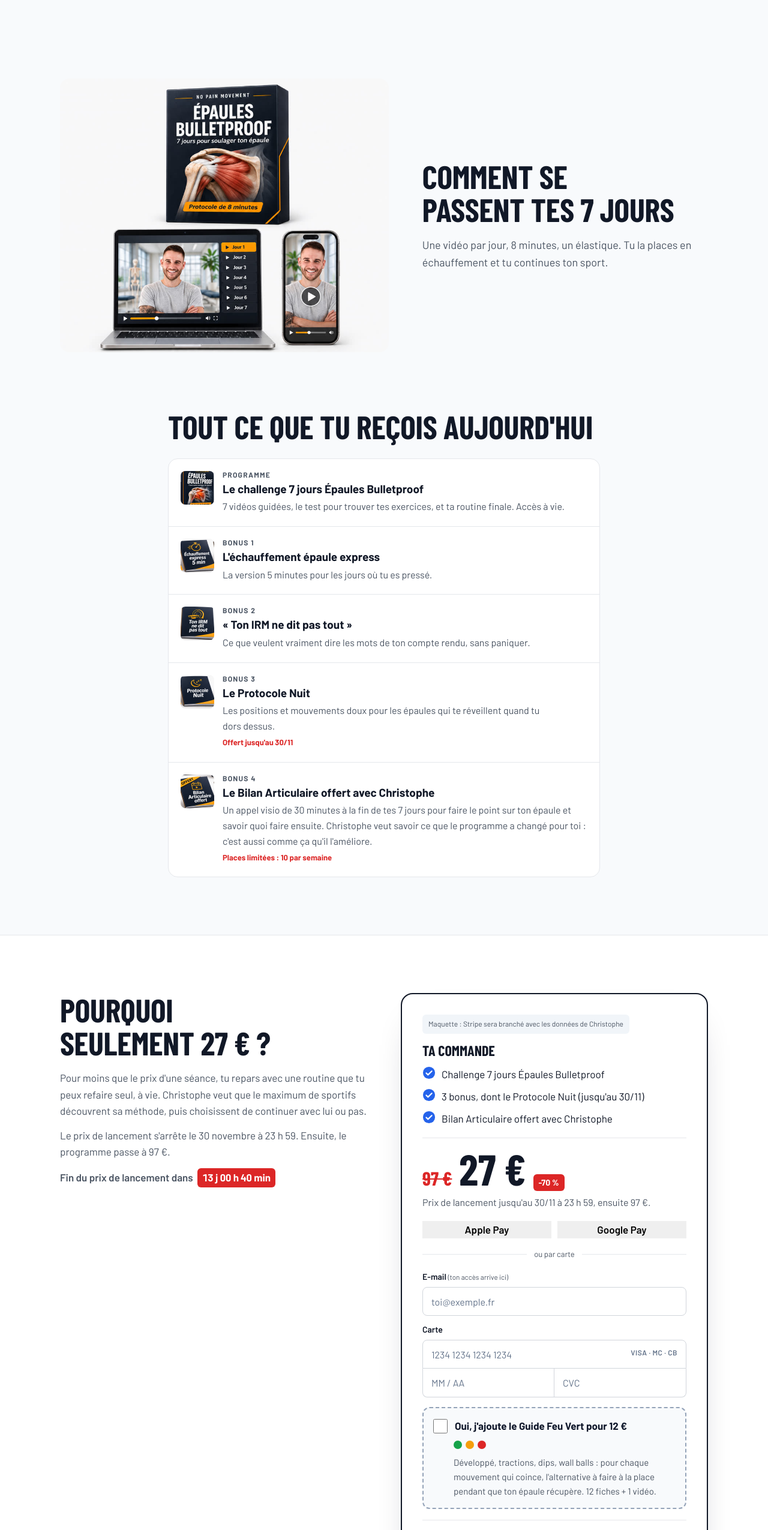
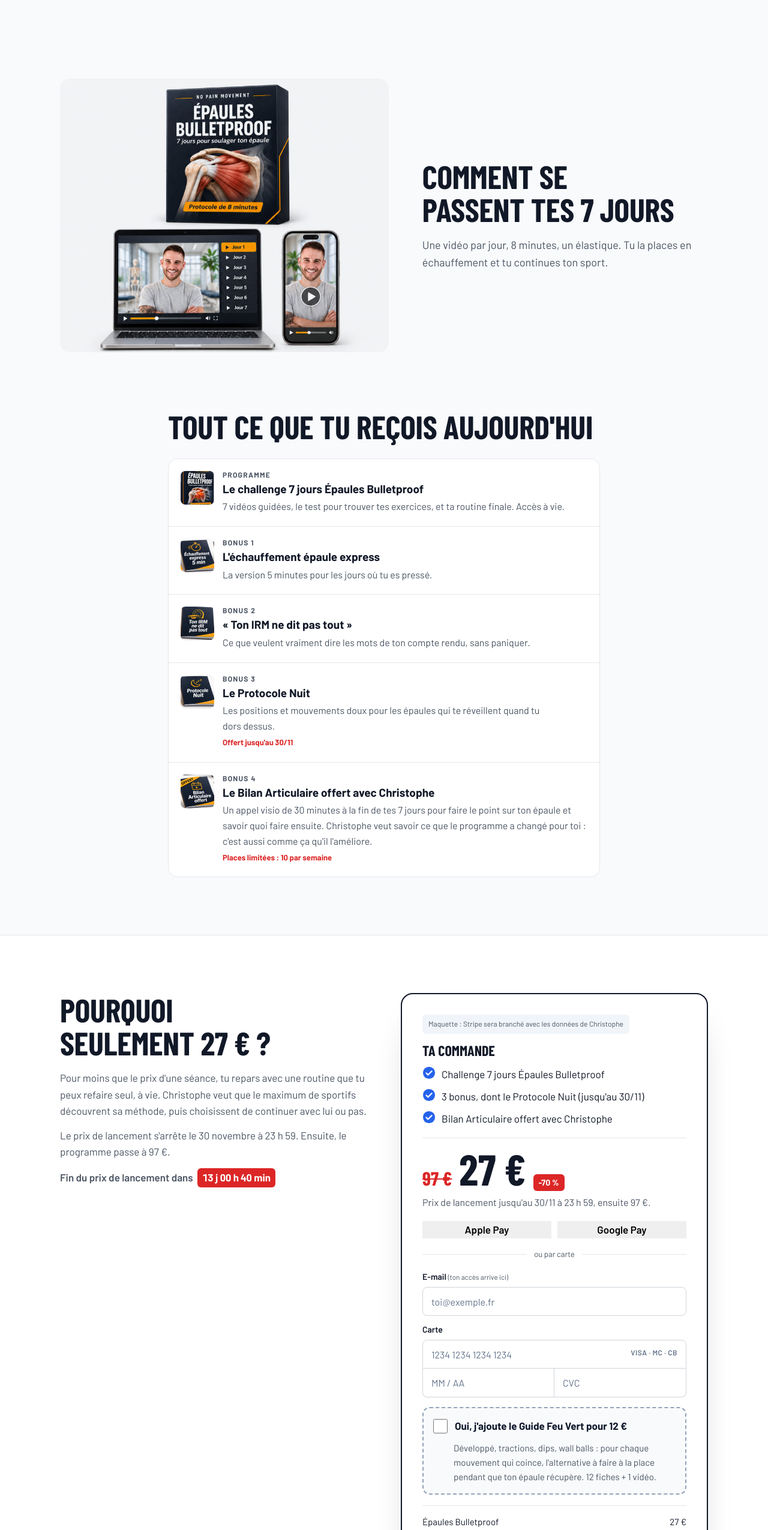
Before and after one commit to sennin444/epaules-bulletproof, a plain HTML site: page index.html in a window 1280 px wide. Shown: the part 4340-6890 px from the top of the page at 60% size. Drawn offline with nearby package versions, Linux system fonts and the light colour scheme; a web font is replaced by a local one.

Commit message:
Mockup fondu dans la section, pastilles du bump retirées
Co-Authored-By: Claude Opus 5.5 <noreply@anthropic.com>
Claude-Session: https://claude.ai/code/session_015AXEnU8KB3v39HyVyNv5mT

```diff
--- a/index.html
+++ b/index.html
@@ -223,7 +223,6 @@
       <div class="bump">
         <!-- Angle proposé par l'audit, à valider par Douglas : adapter sa séance quand ça coince -->
         <label for="bump"><input type="checkbox" id="bump"><span class="t">Oui, j'ajoute le Guide Feu Vert pour <span data-bump-price></span>&nbsp;€</span></label>
-        <div class="feu" aria-hidden="true"><i style="background:#16A34A"></i><i style="background:#F59E0B"></i><i style="background:#DC2626"></i></div>
         <p>Développé, tractions, dips, wall balls : pour chaque mouvement qui coince, l'alternative à faire à la place pendant que ton épaule récupère. 12 fiches + 1 vidéo.</p>
       </div>
       <div class="totals">
--- a/styles.css
+++ b/styles.css
@@ -521,3 +521,4 @@ p, li, q { text-wrap: pretty; }
 .how-grid { align-items: center; }
 .me-photo img { object-position: 50% 15%; }
 .stack .thumb { width: 56px; height: 56px; border-radius: 8px; object-fit: cover; border: 0; background: none; }
+.mockup img { mix-blend-mode: multiply; }
```
